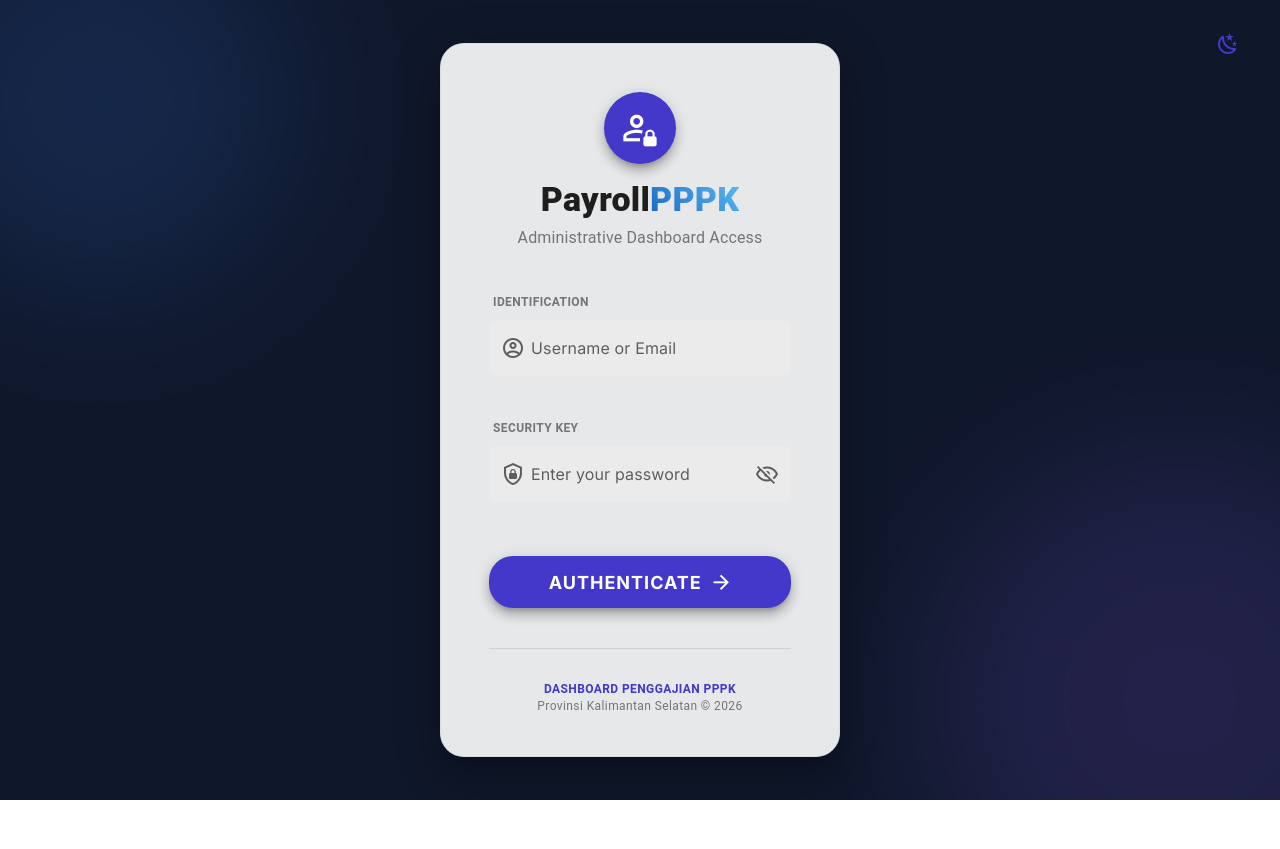
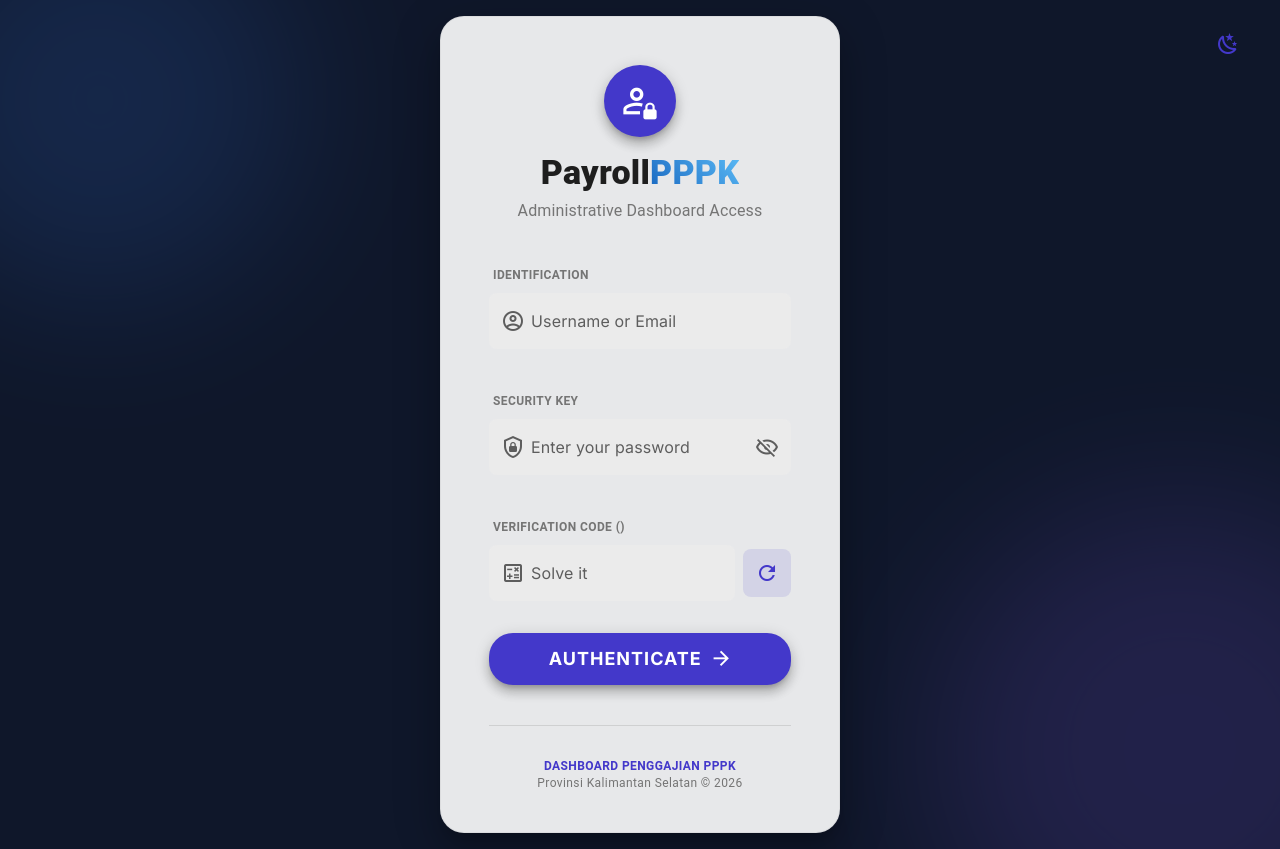
Before and after one commit to rullyperdhana/dashboard-pw, a Vue app in the folder dashboard-pw-frontend/: page /login in a window 1280 px wide. Before the commit the page ends 800 px from the top, so only its background shows below. Built offline with nearby package versions, Linux system fonts and the light colour scheme; no server answers; what vue3-apexcharts would draw is missing.

Commit message:
Penambahan Captcha LoginPage

```diff
--- a/dashboard-pw-frontend/src/views/Login.vue
+++ b/dashboard-pw-frontend/src/views/Login.vue
@@ -37,8 +37,7 @@
                   bg-color="grey-lighten-4"
                 ></v-text-field>
               </div>
-
-              <div class="mb-8">
+              <div class="mb-5">
                 <div class="text-caption font-weight-bold text-grey-darken-1 ml-1 mb-2">SECURITY KEY</div>
                 <v-text-field
                   v-model="password"
@@ -54,6 +53,32 @@
                   autocomplete="current-password"
                   bg-color="grey-lighten-4"
                 ></v-text-field>
+              </div>
+
+              <div class="mb-8">
+                <div class="text-caption font-weight-bold text-grey-darken-1 ml-1 mb-2">VERIFICATION CODE ({{ captchaQuestion }})</div>
+                <div class="d-flex align-center">
+                  <v-text-field
+                    v-model="captchaAnswer"
+                    label="Solve it"
+                    prepend-inner-icon="mdi-calculator-variant-outline"
+                    :rules="[rules.required]"
+                    variant="solo-filled"
+                    flat
+                    rounded="lg"
+                    bg-color="grey-lighten-4"
+                    hide-details
+                    class="mr-2"
+                  ></v-text-field>
+                  <v-btn
+                    icon="mdi-refresh"
+                    variant="tonal"
+                    color="primary"
+                    rounded="lg"
+                    @click="fetchCaptcha"
+                    title="Refresh"
+                  ></v-btn>
+                </div>
               </div>
 
               <v-alert
@@ -109,6 +134,24 @@ const password = ref('')
 const showPassword = ref(false)
 const loading = ref(false)
 const error = ref('')
+const captchaQuestion = ref('')
+const captchaKey = ref('')
+const captchaAnswer = ref('')
+
+const fetchCaptcha = async () => {
+  try {
+    const response = await api.get('/captcha')
+    if (response.data.success) {
+      captchaQuestion.value = response.data.data.captcha_question
+      captchaKey.value = response.data.data.captcha_key
+      captchaAnswer.value = ''
+    }
+  } catch (err) {
+    console.error('Failed to fetch captcha:', err)
+  }
+}
+
+fetchCaptcha()
 
 const rules = {
   required: value => !!value || 'Identification is required',
@@ -122,6 +165,8 @@ const handleLogin = async () => {
     const response = await api.post('/login', {
       username: username.value,
       password: password.value,
+      captcha_key: captchaKey.value,
+      captcha_answer: captchaAnswer.value
     })
 
     if (response.data.success) {
@@ -132,6 +177,8 @@ const handleLogin = async () => {
   } catch (err) {
     if (err.response) {
       error.value = err.response.data.message || 'Authentication failed'
+      // If captcha is wrong or other validation error, refresh captcha
+      fetchCaptcha()
     } else {
       error.value = 'Network disruption detected'
     }
```
Also changed, not shown: 2 other files (tests, documents, lock files or other folders).
